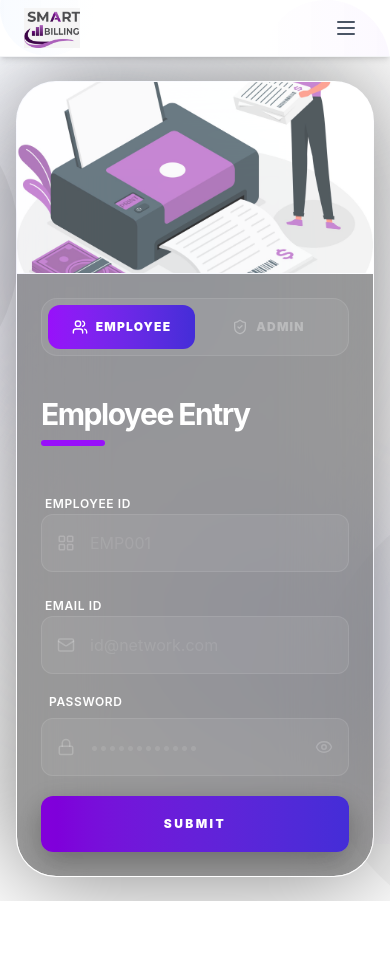
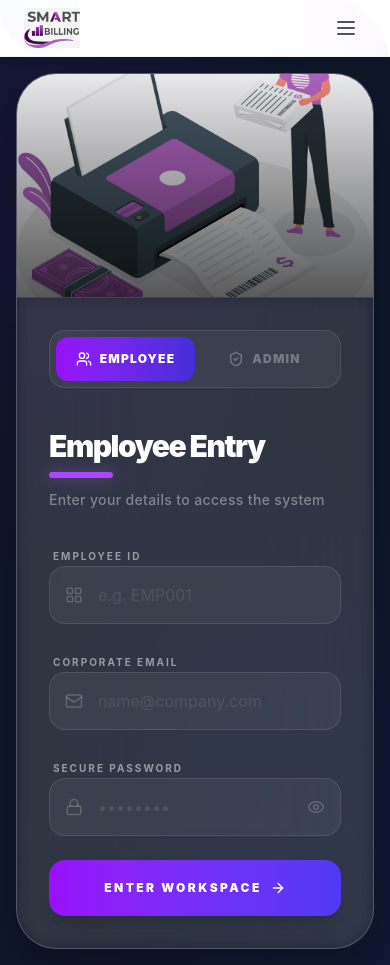
Before and after one commit to keshav4185/Footware_Billing, a React (Vite) app: page /Signin in a window 390 px wide. Before the commit the page ends 901 px from the top, so only its background shows below. Built offline with nearby package versions, Linux system fonts and the light colour scheme.

Commit message:
UI: Fixed mobile image cropping and enhanced device consistency

```diff
--- a/src/Component/Account/signin.jsx
+++ b/src/Component/Account/signin.jsx
@@ -88,53 +88,61 @@ const Signin = () => {
   );
 
   return (
-    <div className="w-full min-h-screen flex items-center justify-center p-4 sm:p-6 relative overflow-hidden font-inter">
-      <div className="w-full max-w-[950px] h-auto lg:h-[620px] flex flex-col lg:flex-row bg-white/5 backdrop-blur-2xl rounded-[2.5rem] shadow-[0_0_100px_rgba(0,0,0,0.5)] overflow-hidden border border-white/10">
+    <div className="w-full min-h-screen flex items-center justify-center p-4 sm:p-8 relative overflow-hidden font-inter bg-[#0f172a]">
+      {/* Background decoration for consistency */}
+      <div className="absolute top-0 left-0 w-full h-full opacity-10 pointer-events-none">
+        <div className="absolute top-[-10%] left-[-10%] w-[50%] h-[50%] bg-purple-600 rounded-full blur-[120px]" />
+        <div className="absolute bottom-[-10%] right-[-10%] w-[50%] h-[50%] bg-blue-600 rounded-full blur-[120px]" />
+      </div>
 
-        {/* Visual Illustration Section */}
-        <div className="w-full h-48 sm:h-60 lg:h-full lg:w-[55%] relative group overflow-hidden border-b lg:border-b-0 lg:border-r border-white/10 shrink-0">
-          <div className="absolute inset-0 transition-all duration-1000 will-change-transform">
+      <div className="w-full max-w-[1000px] flex flex-col md:flex-row bg-white/10 backdrop-blur-3xl rounded-[2.5rem] shadow-[0_20px_50px_rgba(0,0,0,0.3)] overflow-hidden border border-white/20 relative z-10">
+
+        {/* Visual Illustration Section - Optimized for all screens */}
+        <div className="w-full h-56 md:h-[650px] md:w-[50%] relative group overflow-hidden border-b md:border-b-0 md:border-r border-white/10 shrink-0">
+          <div className="absolute inset-0 transition-all duration-1000">
             <img
               src={empLogImage}
               alt="Employee"
-              className={`absolute inset-0 w-full h-full object-cover transition-opacity duration-[1000ms] ease-out will-change-opacity ${loginType === 'admin' ? 'opacity-0' : 'opacity-80'}`}
+              className={`absolute inset-0 w-full h-full object-cover md:object-center transition-opacity duration-[1000ms] ease-out ${loginType === 'admin' ? 'opacity-0' : 'opacity-90'}`}
             />
             <img
               src={adminLogImage}
               alt="Admin"
-              className={`absolute inset-0 w-full h-full object-cover transition-opacity duration-[1000ms] ease-out will-change-opacity ${loginType === 'admin' ? 'opacity-80' : 'opacity-0'}`}
+              className={`absolute inset-0 w-full h-full object-cover md:object-center transition-opacity duration-[1000ms] ease-out ${loginType === 'admin' ? 'opacity-90' : 'opacity-0'}`}
             />
           </div>
+          <div className="absolute inset-0 bg-gradient-to-t from-black/60 to-transparent md:hidden" />
         </div>
 
         {/* Form Container */}
-        <div className="w-full lg:w-[45%] flex flex-col justify-center p-6 sm:p-8 lg:p-10 relative bg-black/40 backdrop-blur-2xl overflow-y-auto transform-gpu flex-1">
-          <div className="w-full flex flex-col animate-fadeIn will-change-opacity mx-auto max-w-sm lg:max-w-none">
+        <div className="w-full md:w-[50%] flex flex-col justify-center p-8 sm:p-12 relative bg-black/20 backdrop-blur-sm overflow-y-auto">
+          <div className="w-full flex flex-col animate-fadeIn mx-auto max-w-sm md:max-w-none">
             <RoleSwitcher />
 
             <div className="mb-8">
-              <h1 className="text-3xl font-bold text-white mb-2 tracking-tighter">
+              <h1 className="text-3xl sm:text-4xl font-black text-white mb-2 tracking-tighter">
                 {loginType === 'user' ? 'Employee Entry' : 'Admin Authority'}
               </h1>
-              <div className={`h-1.5 w-16 bg-${loginType === 'user' ? 'purple' : 'blue'}-600 rounded-full mb-3`}></div>
+              <div className={`h-1.5 w-16 bg-${loginType === 'user' ? 'purple' : 'blue'}-500 rounded-full mb-3 shadow-[0_0_15px_rgba(168,85,247,0.5)]`}></div>
+              <p className="text-white/40 text-sm font-medium tracking-wide">Enter your details to access the system</p>
             </div>
 
             <form
               onSubmit={loginType === 'user' ? handleUserLogin : handleAdminLogin}
-              className="space-y-5"
+              className="space-y-6"
             >
               {loginType === 'user' && (
                 <div className="space-y-2">
-                  <label className="text-xs font-semibold text-white uppercase tracking-wider ml-1">Employee ID</label>
+                  <label className="text-[10px] font-bold text-white/50 uppercase tracking-[0.2em] ml-1">Employee ID</label>
                   <div className="relative group">
-                    <div className="absolute inset-y-0 left-0 pl-4 flex items-center pointer-events-none text-white/20 group-focus-within:text-purple-500 transition-colors">
+                    <div className="absolute inset-y-0 left-0 pl-4 flex items-center pointer-events-none text-white/20 group-focus-within:text-purple-400 transition-colors">
                       <LayoutGrid size={18} />
                     </div>
                     <input
                       type="text"
                       name="empId"
-                      placeholder="EMP001"
-                      className="w-full bg-white/5 border border-white/10 rounded-xl py-4 pl-12 pr-4 focus:outline-none focus:ring-1 focus:ring-purple-500 transition-all text-white placeholder:text-white/10"
+                      placeholder="e.g. EMP001"
+                      className="w-full bg-white/5 border border-white/10 rounded-2xl py-4 pl-12 pr-4 focus:outline-none focus:ring-2 focus:ring-purple-500/30 focus:border-purple-500/30 transition-all text-white placeholder:text-white/10"
                       required
                     />
                   </div>
@@ -142,36 +150,34 @@ const Signin = () => {
               )}
 
               <div className="space-y-2">
-                <label className="text-xs font-semibold text-white uppercase tracking-wider ml-1">
-                  {loginType === 'user' ? 'Email ID' : 'Username'}
+                <label className="text-[10px] font-bold text-white/50 uppercase tracking-[0.2em] ml-1">
+                  {loginType === 'user' ? 'Corporate Email' : 'Security Username'}
                 </label>
                 <div className="relative group">
-                  <div className={`absolute inset-y-0 left-0 pl-4 flex items-center pointer-events-none text-white/20 group-focus-within:text-${loginType === 'user' ? 'purple' : 'blue'}-500 transition-colors`}>
+                  <div className={`absolute inset-y-0 left-0 pl-4 flex items-center pointer-events-none text-white/20 group-focus-within:text-${loginType === 'user' ? 'purple' : 'blue'}-400 transition-colors`}>
                     {loginType === 'user' ? <Mail size={18} /> : <User size={18} />}
                   </div>
                   <input
                     type={loginType === 'user' ? 'email' : 'text'}
                     name={loginType === 'user' ? 'email' : 'username'}
-                    placeholder={loginType === 'user' ? 'id@network.com' : 'security_admin'}
-                    className={`w-full bg-white/5 border border-white/10 rounded-xl py-4 pl-12 pr-4 focus:outline-none focus:ring-1 focus:ring-${loginType === 'user' ? 'purple' : 'blue'}-500 transition-all text-white placeholder:text-white/10`}
+                    placeholder={loginType === 'user' ? 'name@company.com' : 'admin_user'}
+                    className={`w-full bg-white/5 border border-white/10 rounded-2xl py-4 pl-12 pr-4 focus:outline-none focus:ring-2 focus:ring-${loginType === 'user' ? 'purple' : 'blue'}-500/30 focus:border-${loginType === 'user' ? 'purple' : 'blue'}-500/30 transition-all text-white placeholder:text-white/10`}
                     required
                   />
                 </div>
               </div>
 
               <div className="space-y-2">
-                <div className="flex justify-between items-center px-1">
-                  <label className="text-xs font-semibold text-white uppercase tracking-wider px-1">Password</label>
-                </div>
+                <label className="text-[10px] font-bold text-white/50 uppercase tracking-[0.2em] ml-1">Secure Password</label>
                 <div className="relative group">
-                  <div className={`absolute inset-y-0 left-0 pl-4 flex items-center pointer-events-none text-white/20 group-focus-within:text-${loginType === 'user' ? 'purple' : 'blue'}-500 transition-colors`}>
+                  <div className={`absolute inset-y-0 left-0 pl-4 flex items-center pointer-events-none text-white/20 group-focus-within:text-${loginType === 'user' ? 'purple' : 'blue'}-400 transition-colors`}>
                     <Lock size={18} />
                   </div>
                   <input
                     type={showPassword ? 'text' : 'password'}
                     name="password"
-                    placeholder="••••••••••••"
-                    className={`w-full bg-white/5 border border-white/10 rounded-xl py-4 pl-12 pr-12 focus:outline-none focus:ring-1 focus:ring-${loginType === 'user' ? 'purple' : 'blue'}-500 transition-all text-white placeholder:text-white/10`}
+                    placeholder="••••••••"
+                    className={`w-full bg-white/5 border border-white/10 rounded-2xl py-4 pl-12 pr-12 focus:outline-none focus:ring-2 focus:ring-${loginType === 'user' ? 'purple' : 'blue'}-500/30 focus:border-${loginType === 'user' ? 'purple' : 'blue'}-500/30 transition-all text-white placeholder:text-white/10`}
                     required
                   />
                   <button
@@ -187,16 +193,22 @@ const Signin = () => {
               <button
                 type="submit"
                 disabled={isLoading}
-                className={`w-full py-5 rounded-xl font-black text-white shadow-[0_10px_30px_rgba(0,0,0,0.3)] transition-all duration-300 transform active:scale-[0.98] transform-gpu mt-4 flex items-center justify-center gap-3 tracking-[0.2em] text-xs uppercase ${loginType === 'user'
-                  ? 'bg-gradient-to-r from-purple-700 to-indigo-700 hover:shadow-purple-500/30'
-                  : 'bg-gradient-to-r from-blue-700 to-indigo-700 hover:shadow-blue-500/30'
+                className={`w-full relative group overflow-hidden py-5 rounded-2xl font-black text-white shadow-xl transition-all duration-300 transform active:scale-[0.98] mt-4 flex items-center justify-center gap-3 tracking-[0.2em] text-xs uppercase ${loginType === 'user'
+                  ? 'bg-gradient-to-r from-purple-600 to-indigo-600 hover:shadow-purple-500/40'
+                  : 'bg-gradient-to-r from-blue-600 to-indigo-600 hover:shadow-blue-500/40'
                   }`}
               >
-                {isLoading ? (
-                  <div className="w-5 h-5 border-2 border-white/30 border-t-white rounded-full animate-spin"></div>
-                ) : (
-                  'Submit'
-                )}
+                <div className="absolute inset-0 w-full h-full bg-white/10 translate-y-full group-hover:translate-y-0 transition-transform duration-300" />
+                <span className="relative flex items-center gap-2">
+                  {isLoading ? (
+                    <div className="w-5 h-5 border-2 border-white/30 border-t-white rounded-full animate-spin"></div>
+                  ) : (
+                    <>
+                      Enter Workspace
+                      <ArrowRight size={16} />
+                    </>
+                  )}
+                </span>
               </button>
             </form>
           </div>
```
